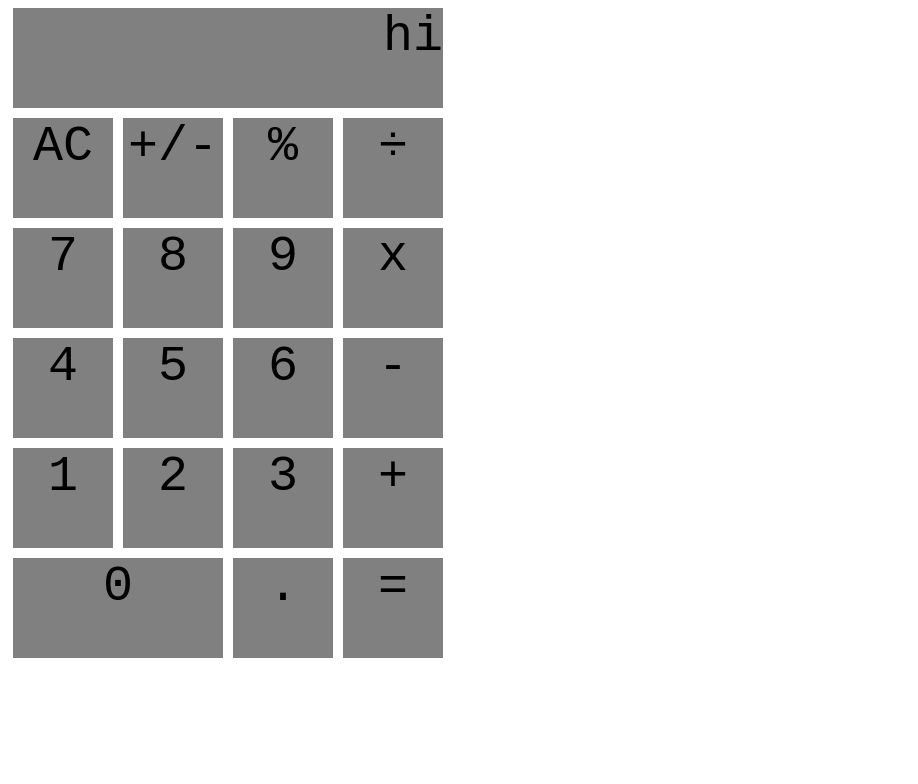
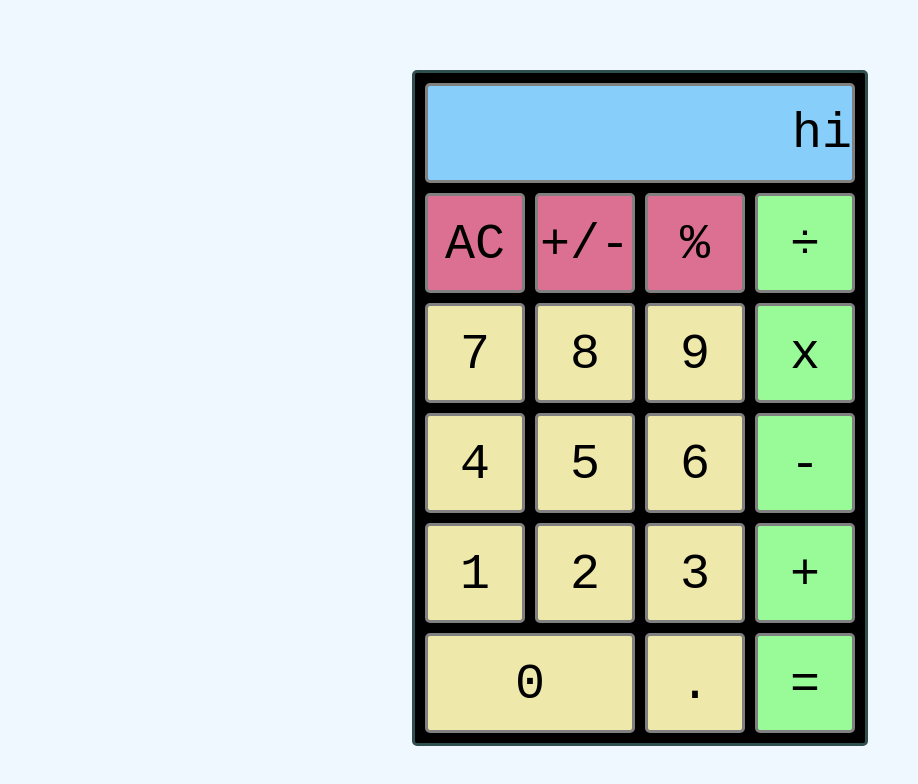
Before and after one commit to teja5t/calculator, a plain HTML site: page index.html in a window 1280 px wide. Shown: the whole page, without its empty margins (0-918 px from the left). Drawn offline with Linux system fonts and the light colour scheme.

Commit message:
added css

```diff
--- a/index.html
+++ b/index.html
@@ -7,7 +7,7 @@
     <link rel="stylesheet" href="styles.css">
 </head>
 <body>
-    <div class="body">
+    <div class="calculator">
         <div class="display">hi</div>
         <div class="keys">
             <div class="row">
--- a/script.js
+++ b/script.js
@@ -32,21 +32,21 @@ function operate(a, b, o) {
 }
 
 let display = "";
-const displaySize = 9;
+const displaySize = 14;
 
 function updateDisplay() {
     let displayNum = +display;
-    if (displayNum > 999999999) {
+    if (displayNum >= 10 ** (displaySize)) {
         document.querySelector(".display").textContent = "TOO LARGE"
     }
     else if (display.length < displaySize) {
         document.querySelector(".display").textContent = display;
     }
     else if (display[displaySize - 1] == ".") {
-        document.querySelector(".display").textContent = display.slice(0, displaySize - 1);
+        document.querySelector(".display").textContent = display.slice(0, displaySize);
     }
     else {
-        document.querySelector(".display").textContent = display.slice(0, displaySize);
+        document.querySelector(".display").textContent = display.slice(0, displaySize + 1);
     }
 }
 
@@ -90,6 +90,10 @@ document.querySelector("#multiplication").addEventListener("click", () => clickO
 document.querySelector("#division").addEventListener("click", () => clickOperator("/"));
 
 document.querySelector("#equals").addEventListener("click", () => {
+    if (!operator) {
+        return;
+    }
+
     n2 = +display;
     display = "" + operate(n1, n2, operator);
     updateDisplay();
--- a/styles.css
+++ b/styles.css
@@ -1,6 +1,23 @@
 * {
     font-size: 50px;
     font-family:'Courier New', Courier, monospace;
+}
+
+body {
+    background-color: aliceblue;
+    display: flex;
+    justify-content: center;
+    align-items: center;
+    height: 100vh;
+}
+
+
+.calculator {
+    background-color: black;
+    padding: 5px;
+    width: 440px;
+    border-radius: 5px;
+    border: solid darkslategray;
 }
 
 .row {
@@ -11,16 +28,40 @@
     margin: 5px;
     width: 430px;
     height: 100px;
-    background-color: grey;
-    text-align: right;
+    background-color: lightskyblue;
+    display: flex;
+    align-items: center;
+    justify-content: right;
+    border-radius: 5px;
+    border: solid grey;
+    box-sizing: border-box;
 }
 
 .keys * * {
-    background-color: grey;
+    box-sizing: border-box;
     margin: 5px;
     width: 100px;
     height: 100px;
     text-align: center;
+    padding-top: 20px;
+    border-radius: 5px;
+    border: solid grey;
+}
+
+.number,
+#decimal {
+    background-color: palegoldenrod;
+}
+
+#all-clear,
+#change-sign,
+#percent {
+    background-color: palevioletred;
+}
+
+.operator,
+#equals {
+    background-color: palegreen;
 }
 
 #zero {
```
